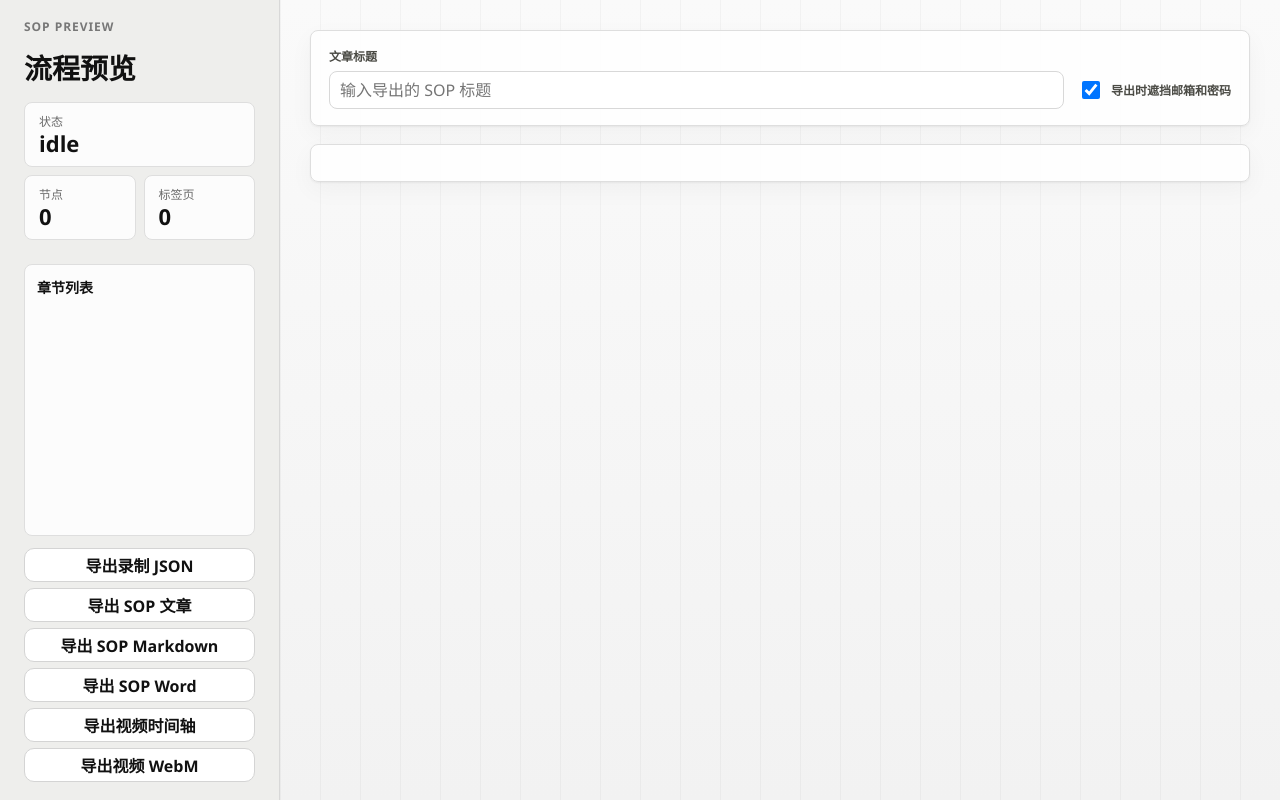
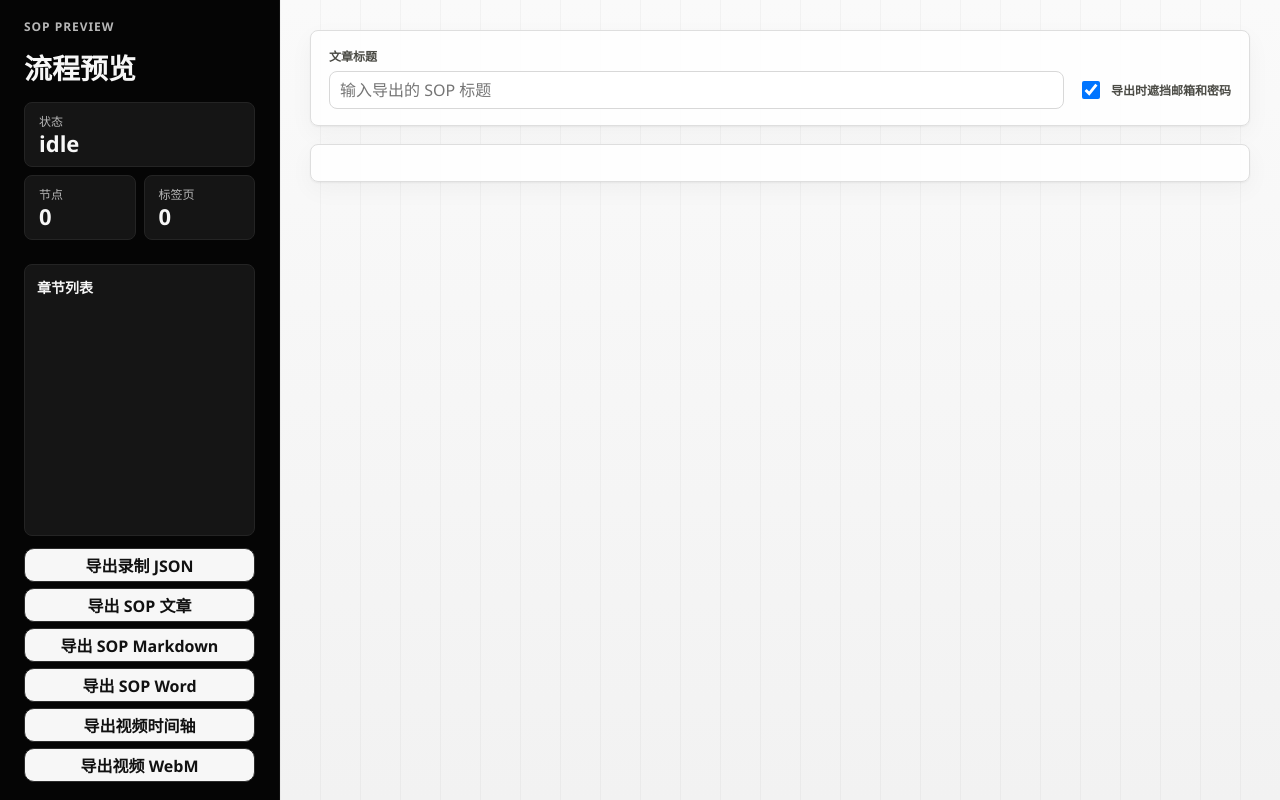
Before and after one commit to GhhosttTT/article_record, a browser extension: page extension/viewer.html in a window 1280 px wide. Drawn offline with Linux system fonts and the light colour scheme.

Commit message:
Restore dark sidebar and orange highlight

```diff
--- a/extension/viewer.css
+++ b/extension/viewer.css
@@ -1147,6 +1147,68 @@ button.secondary:hover:not(:disabled),
   background: rgb(255 255 255 / 82%);
 }
 
+.sidebar {
+  border-right-color: #111111;
+  background: #050505;
+  color: #f7f7f7;
+}
+
+.sidebar h1,
+.sidebar .eyebrow,
+.sidebar .summary strong,
+.sidebar .privacy-card strong,
+.sidebar .chapter-nav > strong,
+.sidebar .chapter-link,
+.sidebar .chapter-steps a {
+  color: #f7f7f7;
+}
+
+.sidebar .eyebrow,
+.sidebar .summary span,
+.sidebar .privacy-card span,
+.sidebar .chapter-steps a,
+.sidebar .chapter-empty {
+  color: #b7b7b7;
+}
+
+.sidebar .summary div,
+.sidebar .privacy-card,
+.sidebar .chapter-nav {
+  border-color: #242424;
+  background: #151515;
+}
+
+.sidebar .privacy-card.ok,
+.sidebar .privacy-card.warn {
+  border-color: #2c2c2c;
+  background: #151515;
+}
+
+.sidebar .chapter-steps {
+  border-left-color: #303030;
+}
+
+.sidebar .chapter-link:hover,
+.sidebar .chapter-steps a:hover {
+  color: #ffffff;
+}
+
+.actions {
+  background: linear-gradient(180deg, rgb(5 5 5 / 0), #050505 18%);
+}
+
+.actions button,
+.actions button.secondary {
+  border-color: #2c2c2c;
+  background: #f7f7f7;
+  color: #111111;
+}
+
+.focus-box {
+  border-color: #f18a2a;
+  box-shadow: 0 0 0 9999px rgb(0 0 0 / 30%), 0 0 0 2px rgb(255 255 255 / 80%);
+}
+
 @media (max-width: 820px) {
   body {
     display: block;
```
Also changed, not shown: dist/package/sop-recorder-mvp/viewer.css, 2 other files.
